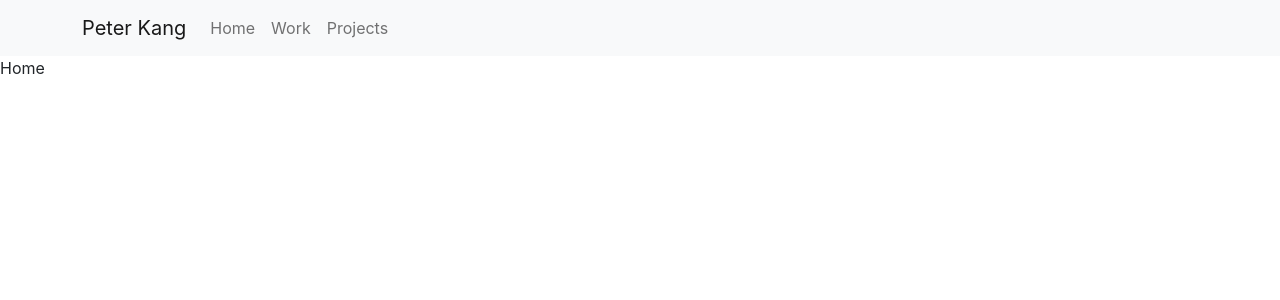
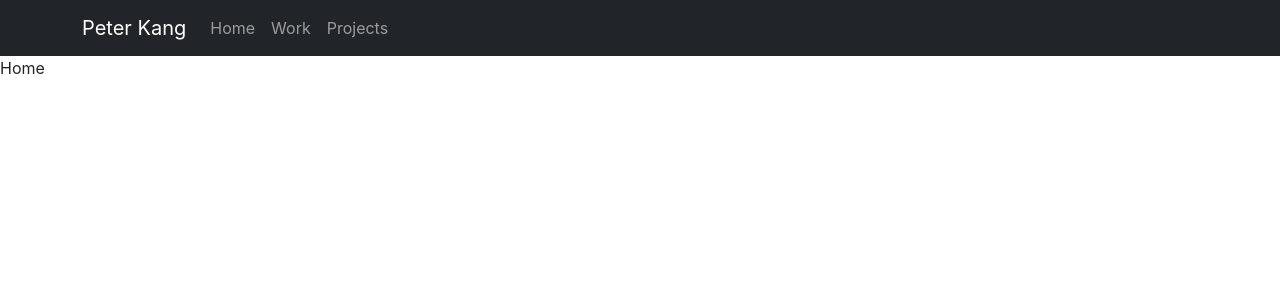
Before and after one commit to Peter-Kang/Peter-Kang.github.io, a React (Create React App) app: page / in a window 1280 px wide. Shown: the top 300 px of the page. Built offline with nearby package versions, Linux system fonts and the light colour scheme.

Commit message:
updated navbar to dark mod with Rod's help and collapse setting

```diff
--- a/src/Navbar/Navbar.js
+++ b/src/Navbar/Navbar.js
@@ -4,9 +4,9 @@ import Navbar from 'react-bootstrap/Navbar';
 
 function siteNavBar() {
   return (
-    <Navbar bg="light" expand="lg">
+    <Navbar bg="dark" variant="dark" expand="sm" collapseOnSelect={true}>
       <Container>
-        <Navbar.Brand href="./">Peter Kang</Navbar.Brand>
+        <Navbar.Brand href="./" >Peter Kang</Navbar.Brand>
         <Navbar.Toggle aria-controls="basic-navbar-nav" />
         <Navbar.Collapse id="basic-navbar-nav">
           <Nav className="me-auto">
```
